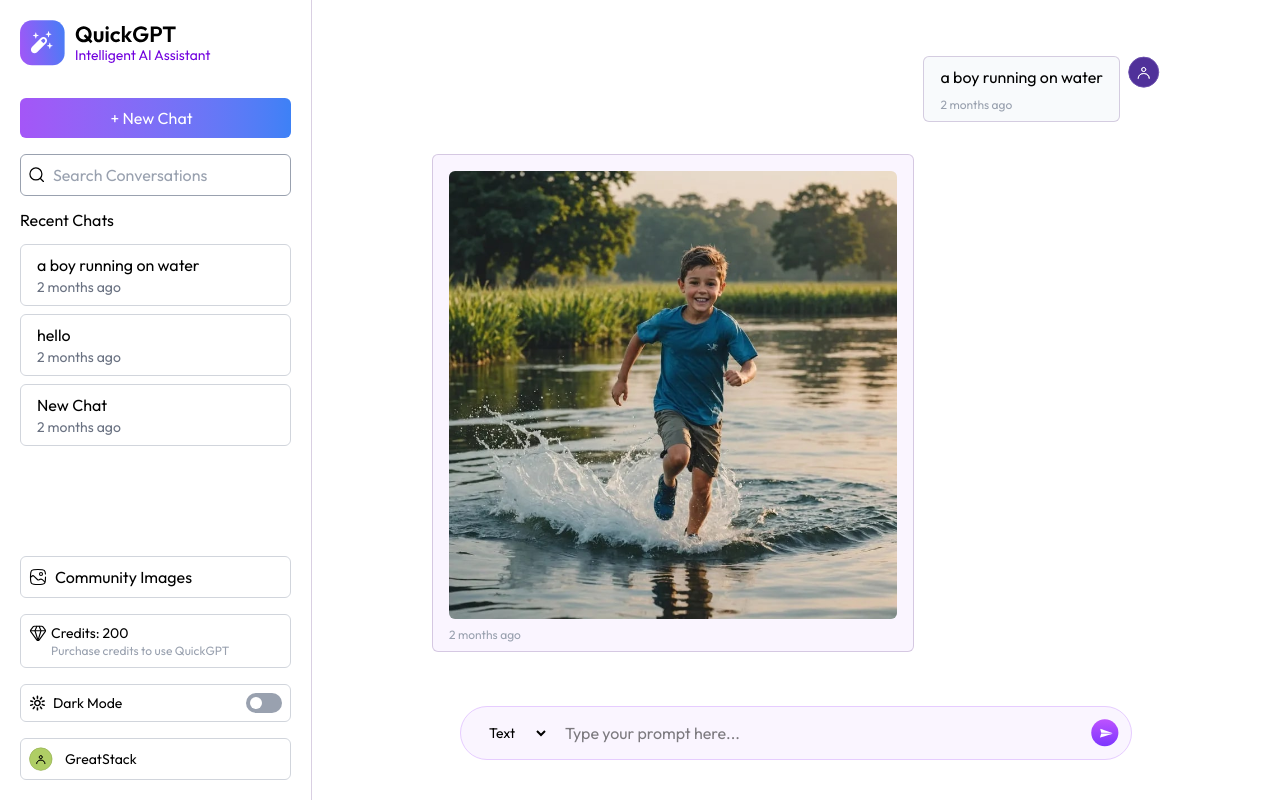
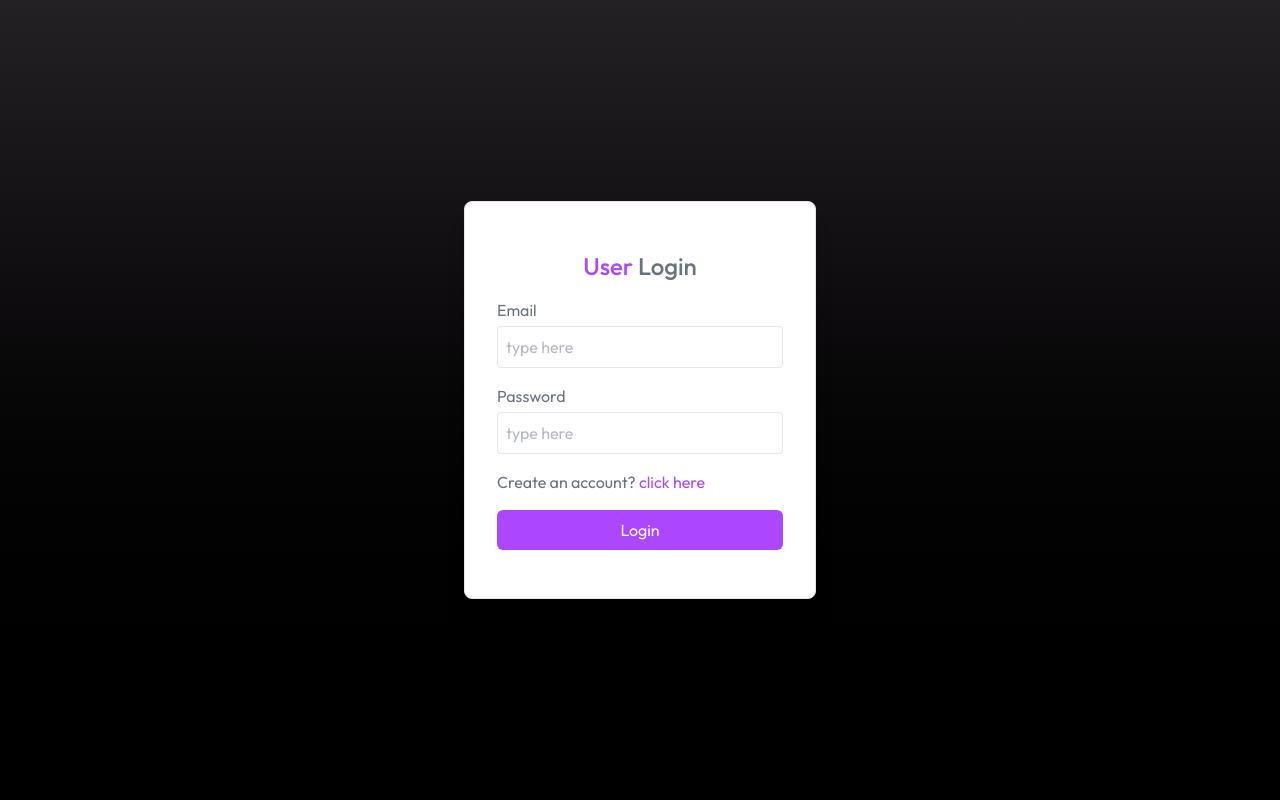
Before and after one commit to mannatgupta146/QuickGPT, a React (Vite) app in the folder client/: page / in a window 1280 px wide. Built offline with nearby package versions, Linux system fonts and the light colour scheme.

Commit message:
login page fixed

```diff
--- a/client/src/App.jsx
+++ b/client/src/App.jsx
@@ -7,8 +7,12 @@
 import { assets } from './assets/assets'
 import './assets/prism.css'
 import Loading from './pages/Loading'
+import { useAppContext } from './context/AppContext'
+import Login from './pages/Login'
 
 const App = () => {
+
+  const {user} = useAppContext()
 
   const [isMenuOpen, setIsMenuOpen] = useState(false)
   const {pathname} = useLocation()
@@ -19,7 +23,9 @@
     <>
     {!isMenuOpen && <img src={assets.menu_icon} className='absolute top-3 left-3 w-8 h-8 cursor-pointer md:hidden not-dark:invert'
     onClick={() =>setIsMenuOpen(true)}/>}
-    <div className='dark:bg-gradient-to-b from-[#242124] to-[#000000] dark:text-white'>
+
+    {user ? (
+      <div className='dark:bg-gradient-to-b from-[#242124] to-[#000000] dark:text-white'>
       <div className='flex h-screen w-screen'>
         <SideBar isMenuOpen = {isMenuOpen} setIsMenuOpen = {setIsMenuOpen}/>
         <Routes>
@@ -29,6 +35,10 @@
         </Routes>
       </div>
     </div>
+    ) : (
+      <div className='bg-gradient-to-b from-[#242124] to-[#000000] flex items-center justify-center h-screen w-screen'><Login /></div>
+    )
+    }
     </>
   )
 }
--- a/client/src/context/AppContext.jsx
+++ b/client/src/context/AppContext.jsx
@@ -13,7 +13,7 @@
     const [theme, setTheme] = useState(localStorage.getItem('theme') || 'light')
 
     const fetchUser = async() =>{
-        setUser(dummyUserData)
+        setUser()
     }
 
     const fetchUserChats = async() =>{
--- a/client/src/pages/Login.jsx
+++ b/client/src/pages/Login.jsx
@@ -1,10 +1,48 @@
-import React from 'react'
+import React, { useState } from 'react'
 
 const Login = () => {
+
+  const [state, setState] = useState("login");
+  const [name, setName] = useState("");
+  const [email, setEmail] = useState("");
+  const [password, setPassword] = useState("");
+
+  const handleSubmit = async(e) =>{
+    e.preventDefault()
+  }
+
   return (
-    <div>
-      login
-    </div>
+    <form onSubmit={handleSubmit} className="flex flex-col gap-4 m-auto items-start p-8 py-12 w-80 sm:w-[352px] text-gray-500 rounded-lg shadow-xl border border-gray-200 bg-white">
+            <p className="text-2xl font-medium m-auto">
+                <span className="text-purple-500">User</span> {state === "login" ? "Login" : "Sign Up"}
+            </p>
+            {state === "register" && (
+                <div className="w-full">
+                    <p>Name</p>
+                    <input onChange={(e) => setName(e.target.value)} value={name} placeholder="type here" className="border border-gray-200 rounded w-full p-2 mt-1 outline-purple-500" type="text" required />
+                </div>
+            )}
+            <div className="w-full ">
+                <p>Email</p>
+                <input onChange={(e) => setEmail(e.target.value)} value={email} placeholder="type here" className="border border-gray-200 rounded w-full p-2 mt-1 outline-purple-500" type="email" required />
+            </div>
+            <div className="w-full ">
+                <p>Password</p>
+                <input onChange={(e) => setPassword(e.target.value)} value={password} placeholder="type here" className="border border-gray-200 rounded w-full p-2 mt-1 outline-purple-500" type="password" required />
+            </div>
+            {state === "register" ? (
+                <p>
+                    Already have account? <span onClick={() => setState("login")} className="text-purple-500 cursor-pointer">click here</span>
+                </p>
+            ) : (
+                <p>
+                    Create an account? <span onClick={() => setState("register")} className="text-purple-500 cursor-pointer">click here</span>
+                </p>
+            )}
+            <button type='submit' className="bg-purple-500 hover:bg-purple-600 transition-all text-white w-full py-2 rounded-md cursor-pointer">
+                {state === "register" ? "Create Account" : "Login"}
+            </button>
+        </form>
   )
 }
 
```
